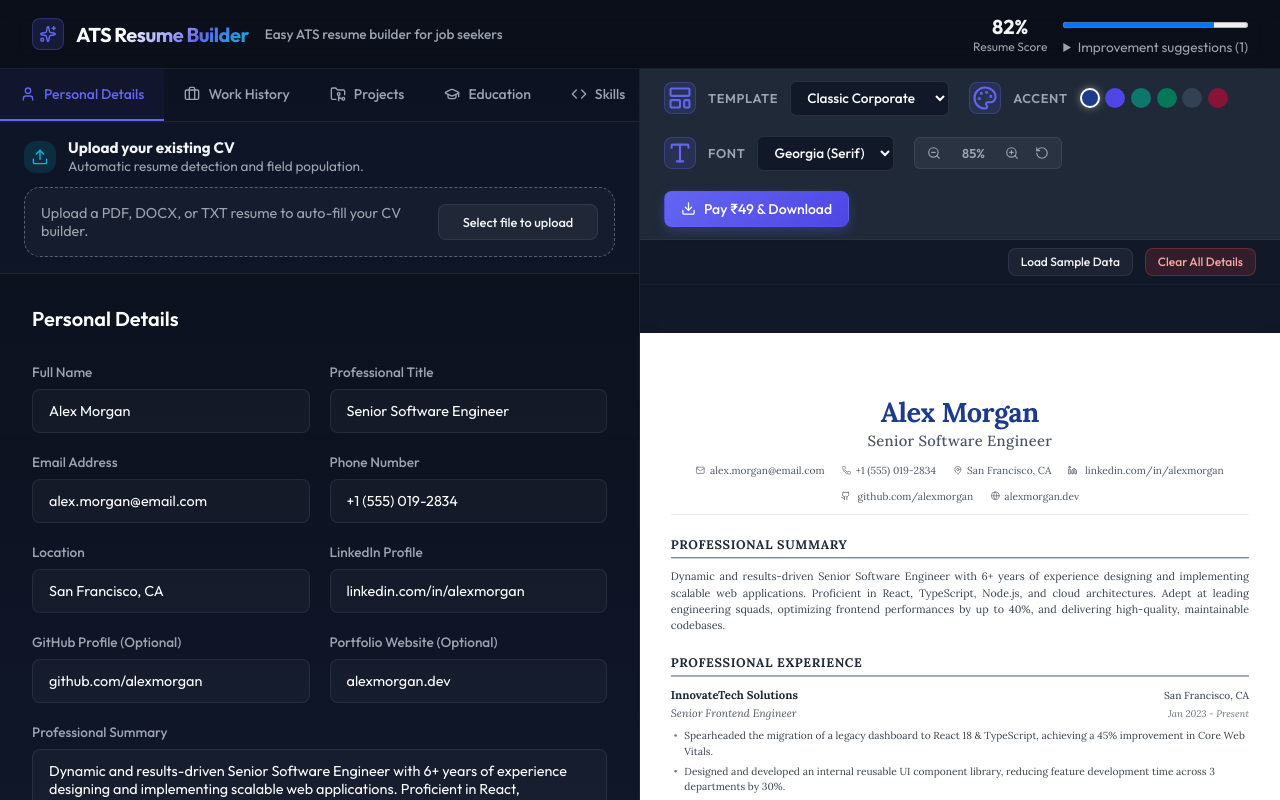
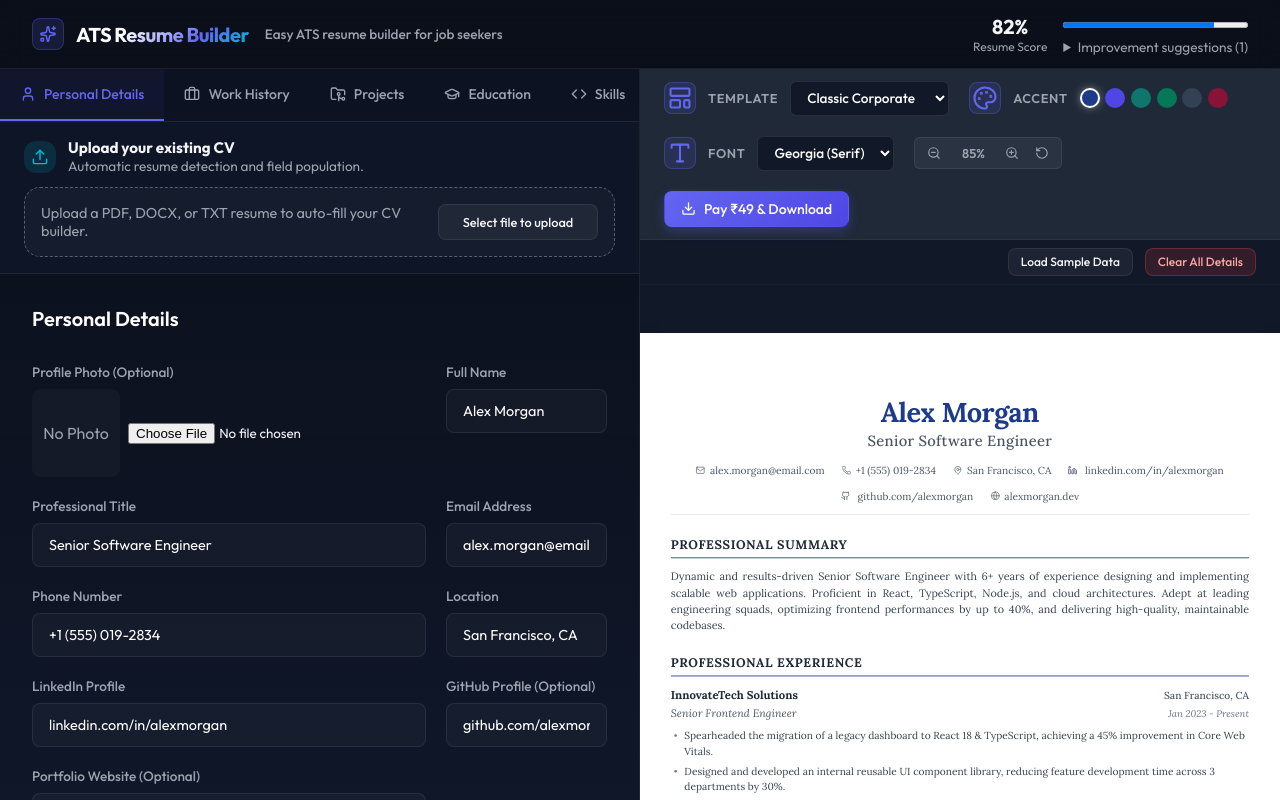
Before and after one commit to Subrata291291/ats-resume-builder, a React (Vite) app: page / in a window 1280 px wide. Built offline with nearby package versions, Linux system fonts and the light colour scheme; a web font is replaced by a local one.

Commit message:
Adjust scroller color

```diff
--- a/src/components/forms/PersonalInfoForm.tsx
+++ b/src/components/forms/PersonalInfoForm.tsx
@@ -1,9 +1,48 @@
-import React from "react";
+import React, { useRef, useState } from "react";
 import { useResume } from "../../context/ResumeContext";
 
 export const PersonalInfoForm: React.FC = () => {
   const { resumeData, setResumeData } = useResume();
   const { personalInfo } = resumeData;
+
+  const fileInputRef = useRef<HTMLInputElement | null>(null);
+  const [photoError, setPhotoError] = useState<string>("");
+
+  const handlePhotoChange = (e: React.ChangeEvent<HTMLInputElement>) => {
+    const file = e.target.files && e.target.files[0];
+    if (!file) return;
+    // Client-side validation: max 2MB
+    const maxBytes = 2 * 1024 * 1024;
+    if (file.size > maxBytes) {
+      setPhotoError("Image is too large. Please use an image under 2MB.");
+      if (fileInputRef.current) fileInputRef.current.value = "";
+      return;
+    }
+    setPhotoError("");
+    const reader = new FileReader();
+    reader.onload = () => {
+      const result = reader.result as string;
+      setResumeData((prev) => ({
+        ...prev,
+        personalInfo: {
+          ...prev.personalInfo,
+          profilePhoto: result,
+        },
+      }));
+    };
+    reader.readAsDataURL(file);
+  };
+
+  const handleRemovePhoto = () => {
+    setResumeData((prev) => ({
+      ...prev,
+      personalInfo: {
+        ...prev.personalInfo,
+        profilePhoto: "",
+      },
+    }));
+    if (fileInputRef.current) fileInputRef.current.value = "";
+  };
 
   const handleChange = (
     e: React.ChangeEvent<HTMLInputElement | HTMLTextAreaElement>
@@ -22,6 +61,25 @@ export const PersonalInfoForm: React.FC = () => {
     <div className="form-section">
       <div className="form-group-title">Personal Details</div>
       <div className="form-grid">
+        <div className="form-field" style={{ alignSelf: "start" }}>
+          <label className="form-label">Profile Photo (Optional)</label>
+          <div style={{ display: "flex", alignItems: "center", gap: 8 }}>
+            {personalInfo.profilePhoto ? (
+              <img src={personalInfo.profilePhoto} alt="Profile" style={{ width: 88, height: 88, objectFit: "cover", borderRadius: 8, border: "2px solid rgba(255,255,255,0.08)" }} />
+            ) : (
+              <div style={{ width: 88, height: 88, background: "rgba(255,255,255,0.03)", borderRadius: 8, display: "flex", alignItems: "center", justifyContent: "center", color: "var(--text-secondary)" }}>No Photo</div>
+            )}
+            <div style={{ display: "flex", flexDirection: "column", gap: 6 }}>
+              <input ref={fileInputRef} type="file" accept="image/*" onChange={handlePhotoChange} style={{ display: "inline-block" }} />
+              {photoError && (
+                <div style={{ color: "#fecaca", fontSize: "0.8rem", marginTop: 4 }}>{photoError}</div>
+              )}
+              {personalInfo.profilePhoto && (
+                <button type="button" className="btn btn-secondary btn-sm" onClick={handleRemovePhoto} style={{ padding: "0.25rem 0.5rem", fontSize: "0.75rem" }}>Remove</button>
+              )}
+            </div>
+          </div>
+        </div>
         <div className="form-field">
           <label className="form-label" htmlFor="fullName">
             Full Name
--- a/src/components/templates/TemplateOne.tsx
+++ b/src/components/templates/TemplateOne.tsx
@@ -52,6 +52,11 @@ export const TemplateOne: React.FC = () => {
   return (
     <div className="template-classic">
       <div className="resume-header">
+        {personalInfo.profilePhoto && (
+          <div style={{ float: "right", marginLeft: 12 }}>
+            <img src={personalInfo.profilePhoto} alt="Profile" style={{ width: 88, height: 88, objectFit: "cover", borderRadius: 8, border: "2px solid rgba(0,0,0,0.06)" }} />
+          </div>
+        )}
         <h1 className="resume-name" style={{ color: accentColor }}>
           {personalInfo.fullName || "Your Full Name"}
         </h1>
--- a/src/components/templates/TemplateThree.tsx
+++ b/src/components/templates/TemplateThree.tsx
@@ -52,6 +52,9 @@ export const TemplateThree: React.FC = () => {
   return (
     <div className="template-tech">
       <div className="resume-header" style={{ marginBottom: "1.25rem", borderBottom: `2px solid ${accentColor}`, paddingBottom: "1rem" }}>
+        {personalInfo.profilePhoto && (
+          <img src={personalInfo.profilePhoto} alt="Profile" style={{ width: 72, height: 72, objectFit: "cover", borderRadius: 8, float: "right", marginLeft: 12, border: `2px solid ${accentColor}` }} />
+        )}
         <h1 className="resume-name" style={{ fontSize: "22pt" }}>
           {personalInfo.fullName || "Your Full Name"}
         </h1>
--- a/src/components/templates/TemplateTwo.tsx
+++ b/src/components/templates/TemplateTwo.tsx
@@ -10,6 +10,11 @@ export const TemplateTwo: React.FC = () => {
     <div className="template-modern">
       {/* Left Column (Contact & Skills) */}
       <div className="template-modern-left">
+        {personalInfo.profilePhoto && (
+          <div style={{ marginBottom: "0.6rem" }}>
+            <img src={personalInfo.profilePhoto} alt="Profile" style={{ width: 88, height: 88, objectFit: "cover", borderRadius: 8, border: `2px solid ${accentColor}` }} />
+          </div>
+        )}
         <h1 className="resume-name" style={{ color: accentColor, fontSize: "20pt", marginBottom: "0.25rem" }}>
           {personalInfo.fullName.split(" ")[0]}
           {personalInfo.fullName.split(" ").slice(1).length > 0 && (
--- a/src/context/ResumeContext.tsx
+++ b/src/context/ResumeContext.tsx
@@ -24,6 +24,7 @@ const sampleData: ResumeData = {
     linkedin: "linkedin.com/in/alexmorgan",
     github: "github.com/alexmorgan",
     website: "alexmorgan.dev",
+    profilePhoto: "",
     summary: "Dynamic and results-driven Senior Software Engineer with 6+ years of experience designing and implementing scalable web applications. Proficient in React, TypeScript, Node.js, and cloud architectures. Adept at leading engineering squads, optimizing frontend performances by up to 40%, and delivering high-quality, maintainable codebases.",
   },
   experience: [
@@ -79,6 +80,7 @@ const emptyData: ResumeData = {
     linkedin: "",
     github: "",
     website: "",
+    profilePhoto: "",
     summary: "",
   },
   experience: [],
--- a/src/index.css
+++ b/src/index.css
@@ -237,6 +237,52 @@ button, input, textarea, select {
 .upload-button {
   margin: 0;
   min-width: 10rem;
+}
+
+/* Dark, slim scrollbars for editor and preview panes */
+.editor-panel,
+.form-grid,
+.upload-panel,
+.preview-panel,
+.preview-canvas-viewport {
+  scrollbar-color: rgba(255,255,255,0.12) transparent; /* Firefox */
+  scrollbar-width: thin;
+}
+
+/* WebKit-based browsers */
+.editor-panel::-webkit-scrollbar,
+.form-grid::-webkit-scrollbar,
+.upload-panel::-webkit-scrollbar,
+.preview-panel::-webkit-scrollbar,
+.preview-canvas-viewport::-webkit-scrollbar {
+  width: 10px;
+  height: 10px;
+}
+
+.editor-panel::-webkit-scrollbar-track,
+.form-grid::-webkit-scrollbar-track,
+.upload-panel::-webkit-scrollbar-track,
+.preview-panel::-webkit-scrollbar-track,
+.preview-canvas-viewport::-webkit-scrollbar-track {
+  background: transparent;
+}
+
+.editor-panel::-webkit-scrollbar-thumb,
+.form-grid::-webkit-scrollbar-thumb,
+.upload-panel::-webkit-scrollbar-thumb,
+.preview-panel::-webkit-scrollbar-thumb,
+.preview-canvas-viewport::-webkit-scrollbar-thumb {
+  background: rgba(255,255,255,0.06);
+  border-radius: 8px;
+  border: 2px solid rgba(11, 15, 25, 0.6);
+}
+
+.editor-panel::-webkit-scrollbar-thumb:hover,
+.form-grid::-webkit-scrollbar-thumb:hover,
+.upload-panel::-webkit-scrollbar-thumb:hover,
+.preview-panel::-webkit-scrollbar-thumb:hover,
+.preview-canvas-viewport::-webkit-scrollbar-thumb:hover {
+  background: rgba(255,255,255,0.12);
 }
 
 .upload-status-badge {
--- a/src/types/resume.ts
+++ b/src/types/resume.ts
@@ -7,6 +7,7 @@ export interface PersonalInfo {
   linkedin: string;
   github?: string;
   website?: string;
+  profilePhoto?: string; // data URL or public URL
   summary: string;
 }
 
--- a/src/utils/resumeScorer.ts
+++ b/src/utils/resumeScorer.ts
@@ -58,6 +58,11 @@ export function scoreResume(data: ResumeData): ScoreResult {
   breakdown.links = linkPoints;
   score += linkPoints;
 
+  // Profile photo bonus (small)
+  const photoPoints = personal.profilePhoto ? 3 : 0;
+  breakdown.photo = photoPoints;
+  score += photoPoints;
+
   // Summary length bonus (max 5)
   const summaryLength = personal.summary ? personal.summary.trim().length : 0;
   const summaryBonus = summaryLength >= 50 && summaryLength <= 300 ? 5 : 0;
```
